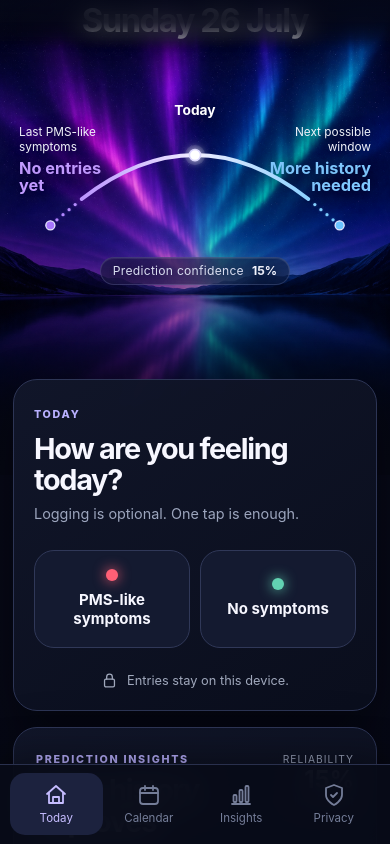
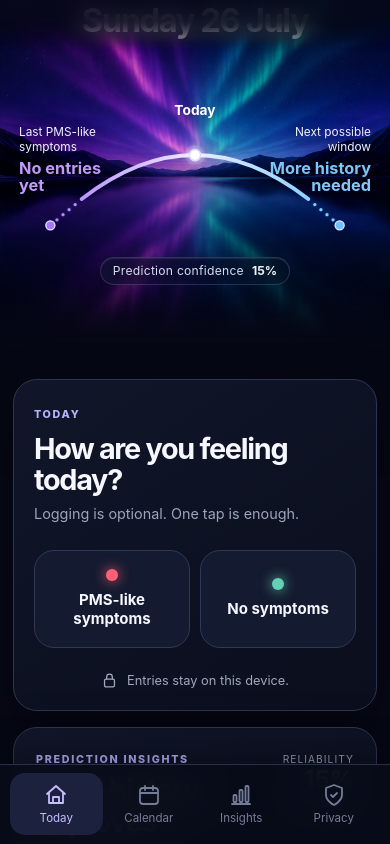
Before and after one commit to lynera-app/lynera-app, a React (Vite) app: page / in a window 390 px wide. Both pictures are taken after a click on the button "Start privately". Shown: the part 156-1000 px from the top of the page. Built offline with nearby package versions, Linux system fonts and the light colour scheme.

Commit message:
Last try home screen

```diff
--- a/public/sw.js
+++ b/public/sw.js
@@ -1,4 +1,4 @@
-const CACHE = 'lynera-v22';
+const CACHE = 'lynera-v23';
 const base = new URL('./', self.location.href).pathname;
 const core = [base, `${base}manifest.webmanifest`, `${base}icons/icon-192.png`, `${base}icons/icon-512.png`, `${base}icons/apple-touch-icon.png`];
 self.addEventListener('install', event => event.waitUntil(caches.open(CACHE).then(cache => cache.addAll(core)).then(() => self.skipWaiting())));
--- a/src/styles.css
+++ b/src/styles.css
@@ -903,3 +903,26 @@ body{background:#050713}
     height:auto !important;
   }
 }
+
+/* Lynera horizon placement v23.
+   Keep all foreground layout unchanged. Raise only the dedicated aurora image
+   layer so the centre lake horizon sits between the arc's Today marker and the
+   prediction-confidence pill. The longer top mask creates a soft fade behind
+   the upper hero instead of a hard image edge. */
+.pattern-background-image{
+  top:-70px !important;
+  width:100% !important;
+  height:auto !important;
+  transform:translateX(-50%) !important;
+  object-fit:contain !important;
+  object-position:center top !important;
+  -webkit-mask-image:linear-gradient(to bottom,transparent 0,rgba(0,0,0,.16) 110px,rgba(0,0,0,.62) 190px,#000 270px,#000 89%,transparent 100%) !important;
+  mask-image:linear-gradient(to bottom,transparent 0,rgba(0,0,0,.16) 110px,rgba(0,0,0,.62) 190px,#000 270px,#000 89%,transparent 100%) !important;
+}
+@media(max-width:520px){
+  .pattern-background-image{
+    top:-70px !important;
+    width:100% !important;
+    height:auto !important;
+  }
+}
```
